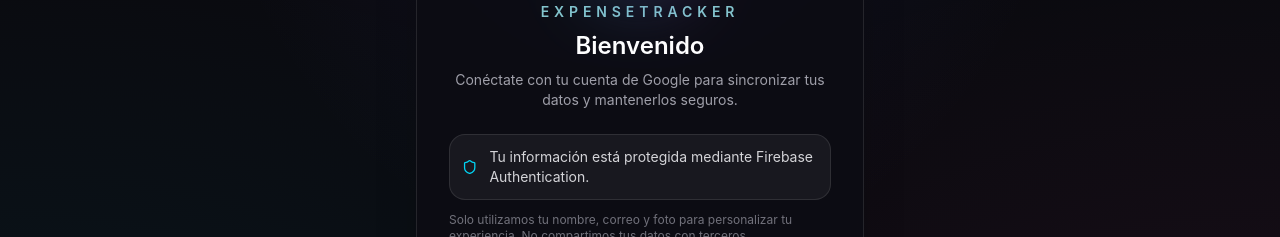
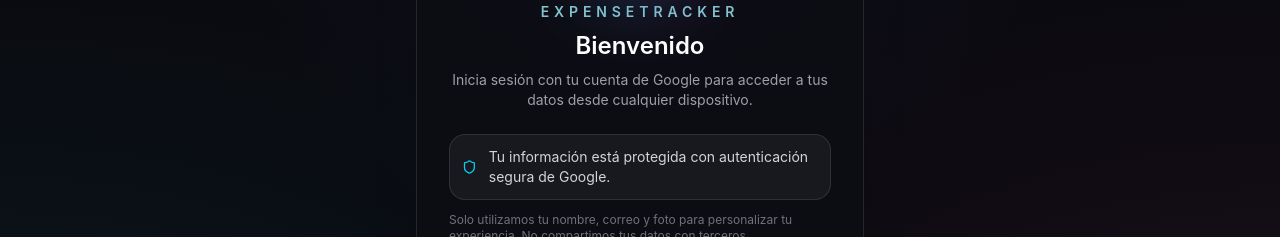
Before and after one commit to SbtnAvls/TrackMe, a React (Vite) app: page / in a window 1280 px wide. Shown: the part 285-522 px from the top of the page. Built offline with nearby package versions, Linux system fonts and the light colour scheme; no server answers.

Commit message:
Remove all user-facing Firebase references and sync banner
- Replace Firebase mentions in login screen with generic wording
- Update login description to focus on multi-device access

```diff
--- a/src/components/Auth/LoginScreen.jsx
+++ b/src/components/Auth/LoginScreen.jsx
@@ -48,7 +48,7 @@ export default function LoginScreen() {
             </p>
             <h2 className="text-2xl font-semibold text-white mt-2">Bienvenido</h2>
             <p className="text-sm text-zinc-400 mt-2">
-              Conéctate con tu cuenta de Google para sincronizar tus datos y mantenerlos seguros.
+              Inicia sesión con tu cuenta de Google para acceder a tus datos desde cualquier dispositivo.
             </p>
           </div>
         </div>
@@ -56,7 +56,7 @@ export default function LoginScreen() {
         <div className="space-y-3 text-sm text-zinc-300">
           <div className="flex items-center gap-3 p-3 rounded-2xl bg-white/5 border border-white/10">
             <Shield className="w-5 h-5 text-cyan-400" />
-            <span>Tu información está protegida mediante Firebase Authentication.</span>
+            <span>Tu información está protegida con autenticación segura de Google.</span>
           </div>
           <p className="text-xs text-zinc-500">
             Solo utilizamos tu nombre, correo y foto para personalizar tu experiencia. No compartimos tus datos con terceros.
```
Also changed, not shown: 3 other files (tests, documents, lock files or other folders).
